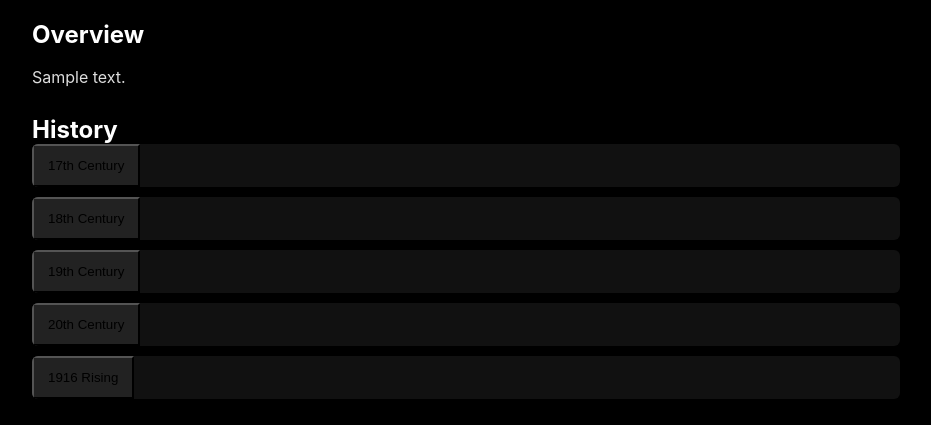
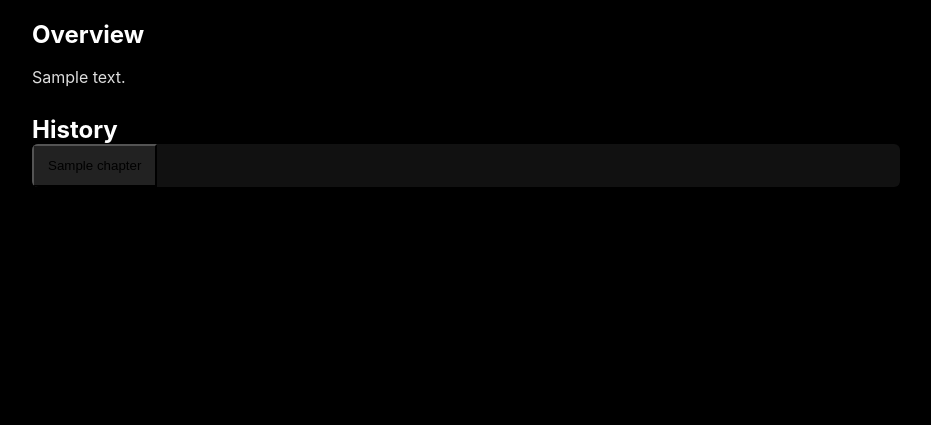
Before and after one commit to nmac98/bygone, a Flask app: page /gallery/1 in a window 1280 px wide. Shown: the part 579-1004 px from the top of the page, without its empty margins (174-1105 px from the left). After the commit the page ends 766 px from the top, so only its background shows below. Run offline with Flask 3, Linux system fonts and the light colour scheme; tables that the repository leaves empty hold one stand-in row (values such as "Sample post").

Commit message:
chapters front end

```diff
--- a/blueprints/locations/routes.py
+++ b/blueprints/locations/routes.py
@@ -1,20 +1,43 @@
 from flask import render_template, abort, request
 from . import locations_bp
-from models import Location, Route, LocationImage, ImageAsset
+from models import (
+    Location, Route,
+    LocationImage, ImageAsset,
+    LocationChapter, ChapterBlock, ChapterTopic
+)
 from sqlalchemy.orm import joinedload
+
 
 @locations_bp.route("/gallery/<loc_id>")
 def gallery(loc_id):
 
+    # === CHAPTERS FEATURE: CHANGED ===
+    # Eager-load:
+    # - location.supabase_images -> image -> files (carousel)
+    # - location.chapters -> blocks -> image_asset -> files (chapter images)
+    # - location.chapters -> chapter_topics -> topic (find out more)
     loc = (
         Location.query
         .options(
+            # Existing: carousel images
             joinedload(Location.supabase_images)
-            .joinedload(LocationImage.image)
-            .joinedload(ImageAsset.files)
+                .joinedload(LocationImage.image)
+                .joinedload(ImageAsset.files),
+
+            # New: chapters + blocks + image assets
+            joinedload(Location.chapters)
+                .joinedload(LocationChapter.blocks)
+                .joinedload(ChapterBlock.image_asset)
+                .joinedload(ImageAsset.files),
+
+            # New: chapters + attached topics
+            joinedload(Location.chapters)
+                .joinedload(LocationChapter.chapter_topics)
+                .joinedload(ChapterTopic.topic),
         )
         .get(loc_id)
     )
+
     if not loc:
         abort(404, description="Location not found")
 
@@ -30,7 +53,14 @@ def gallery(loc_id):
     progress = None
 
     if route_id:
-        route = Route.query.get(route_id)
+        # === CHAPTERS FEATURE: CHANGED (perf only) ===
+        # Eager-load stops + their locations to avoid extra queries
+        route = (
+            Route.query
+            .options(joinedload(Route.stops).joinedload("location"))
+            .get(route_id)
+        )
+
         if route:
             stops = sorted(route.stops, key=lambda s: s.order)
             current_index = next(
--- a/templates/pages/gallery.html
+++ b/templates/pages/gallery.html
@@ -95,49 +95,118 @@
     </section>
 
     <!-- (4) EXPANDABLE HISTORY SECTION -->
+    <!-- (4) EXPANDABLE HISTORY SECTION -->
     <section class="location-history">
         <h2>History</h2>
 
-        <div class="accordion">
+        {% if location.chapters and location.chapters|length %}
+            <div class="accordion" id="history-accordion">
+            {% for ch in (location.chapters | sort(attribute="sort_order")) %}
+                <div class="accordion-item">
+                <button
+                    class="accordion-header"
+                    type="button"
+                    aria-expanded="false"
+                    aria-controls="chapter-panel-{{ ch.id }}"
+                    data-accordion-btn
+                >
+                    {{ ch.title }}
+                </button>
 
-            <!-- CHAPTER TEMPLATE (you will replace placeholders later) -->
-            <div class="accordion-item">
-                <button class="accordion-header">17th Century</button>
-                <div class="accordion-body">
-                    <p>Placeholder text for 17th century history.</p>
+                <div
+                    class="accordion-body"
+                    id="chapter-panel-{{ ch.id }}"
+                    hidden
+                    data-accordion-panel
+                >
+                    {% if ch.summary %}
+                    <p class="chapter-summary">{{ ch.summary }}</p>
+                    {% endif %}
+
+                    {# Blocks #}
+                    {% if ch.blocks and ch.blocks|length %}
+                    {% for b in (ch.blocks | sort(attribute="sort_order")) %}
+
+                        {% if b.block_type == "text" %}
+                        <div class="chapter-block chapter-text">
+                            {{ (b.body or "") | e | replace("\n", "<br>") | safe }}
+                        </div>
+
+                        {% elif b.block_type == "divider" %}
+                        <hr class="chapter-block chapter-divider">
+
+                        {% elif b.block_type == "link" %}
+                        <div class="chapter-block chapter-link">
+                            <a href="{{ b.link_url }}" target="_blank" rel="noopener">
+                            {{ b.link_label or b.link_url }}
+                            </a>
+                            {% if b.link_note %}
+                            <div class="link-note">{{ b.link_note }}</div>
+                            {% endif %}
+                        </div>
+
+                        {% elif b.block_type == "image" %}
+                        {% if b.image_asset %}
+                            {% set asset = b.image_asset %}
+                            {% set original = (asset.files | selectattr("variant", "equalto", "original") | list | first)
+                                            or (asset.files | list | first) %}
+                            {% if original %}
+                            <figure class="chapter-block chapter-image">
+                                <img
+                                src="{{ original.public_url }}"
+                                alt="{{ asset.title or '' }}"
+                                loading="lazy"
+                                onclick="openLightboxAtUrl({{ original.public_url | tojson }})"
+                                style="cursor: pointer;"
+                                >
+                                {% if b.caption_override or asset.title or asset.date %}
+                                <figcaption>
+                                    {% if asset.date %}
+                                    <span class="img-date">{{ asset.date }}</span>
+                                    {% endif %}
+                                    <span class="img-title">{{ b.caption_override or asset.title or "" }}</span>
+                                </figcaption>
+                                {% endif %}
+                            </figure>
+                            {% endif %}
+                        {% else %}
+                            <p class="text-muted">(Image not found for this block)</p>
+                        {% endif %}
+                        {% endif %}
+
+                    {% endfor %}
+                    {% else %}
+                    <p class="text-muted">No chapter content yet.</p>
+                    {% endif %}
+
+                    {# Find out more topics #}
+                    {% if ch.chapter_topics and ch.chapter_topics|length %}
+                    <div class="chapter-more">
+                        <h3>Find out more</h3>
+                        <ul class="more-links">
+                        {% for ct in (ch.chapter_topics | sort(attribute="sort_order")) %}
+                            <li>
+                            <a href="{{ ct.topic.default_url }}" target="_blank" rel="noopener">
+                                {{ ct.label_override or ct.topic.title }}
+                            </a>
+                            {% if ct.note %}
+                                <div class="more-note">{{ ct.note }}</div>
+                            {% endif %}
+                            </li>
+                        {% endfor %}
+                        </ul>
+                    </div>
+                    {% endif %}
+
                 </div>
+                </div>
+            {% endfor %}
             </div>
+        {% else %}
+            <p>No history chapters yet.</p>
+        {% endif %}
+    </section>
 
-            <div class="accordion-item">
-                <button class="accordion-header">18th Century</button>
-                <div class="accordion-body">
-                    <p>Placeholder text for 18th century history.</p>
-                </div>
-            </div>
-
-            <div class="accordion-item">
-                <button class="accordion-header">19th Century</button>
-                <div class="accordion-body">
-                    <p>Placeholder text for 19th century history.</p>
-                </div>
-            </div>
-
-            <div class="accordion-item">
-                <button class="accordion-header">20th Century</button>
-                <div class="accordion-body">
-                    <p>Placeholder text for 20th century history.</p>
-                </div>
-            </div>
-
-            <div class="accordion-item">
-                <button class="accordion-header">1916 Rising</button>
-                <div class="accordion-body">
-                    <p>Placeholder text for 1916 rising chapter.</p>
-                </div>
-            </div>
-        </div>
-
-    </section>
 
 </div>
 
```
Also changed, not shown: static/js/main.js (+38 -7 lines).
